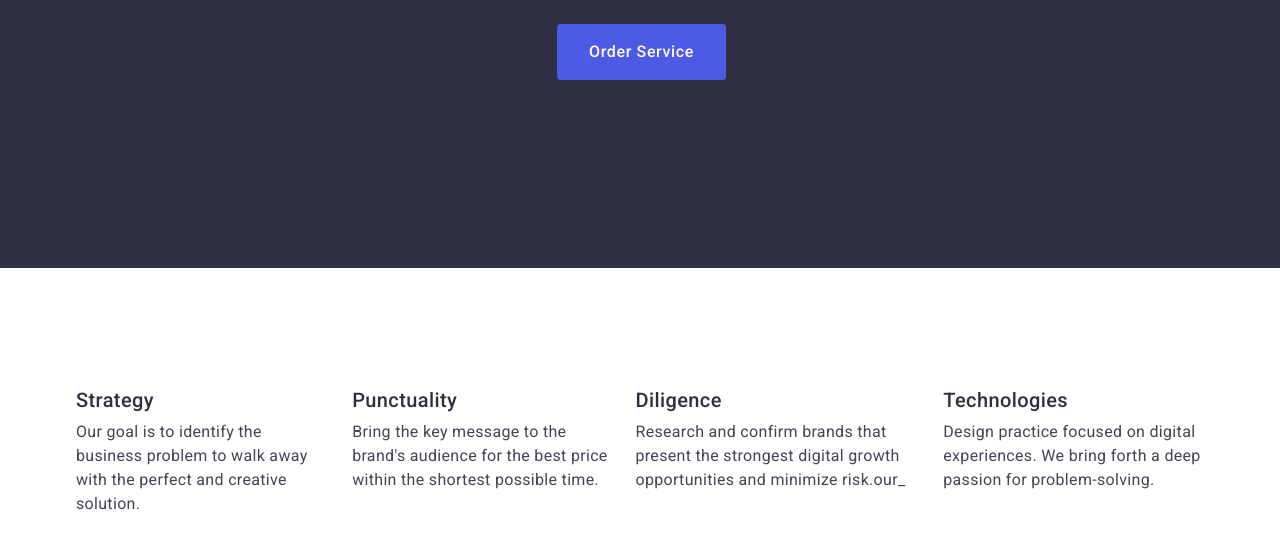
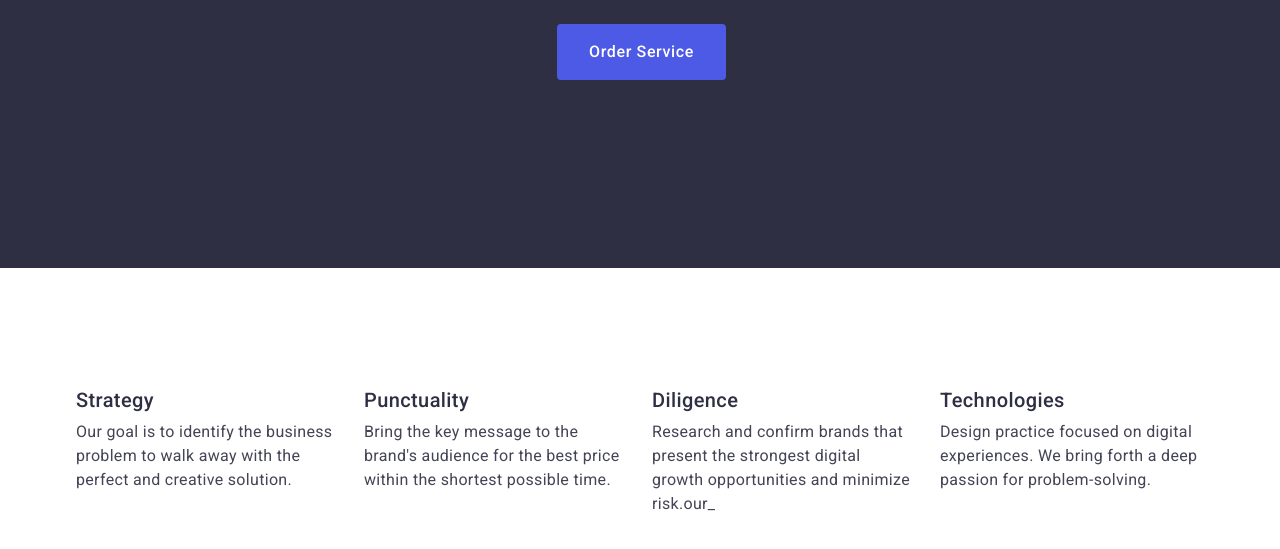
Before and after one commit to Serhii-Huryn/goit-markup-hw-03, a plain HTML site: page index.html in a window 1280 px wide. Shown: the part 405-954 px from the top of the page. Drawn offline with nearby package versions, Linux system fonts and the light colour scheme.

Commit message:
correction description

```diff
--- a/css/styles.css
+++ b/css/styles.css
@@ -197,10 +197,10 @@ img {
     overflow: hidden;
 }
 
-.description-list_item {
+.description_list_item {
     display: flex;
     flex-direction: column;
-    flex-basis: calc((100% - 72px) / 4);
+    flex-basis: calc((100% - 3 * 24px) / 4)
 }
 
 .description_section {
--- a/index.html
+++ b/index.html
@@ -54,7 +54,7 @@
     </section>
     <section class="description_section">
       <div class="container">
-        <h2 class="description_main_titel .visually-hidden" id="description"></h2>
+        <h2 class="visually-hidden" id="description"></h2>
         <ul class="description_list">
           <li class="description_list_item">
             <h3 class="description_tittle">Strategy</h3>
```
